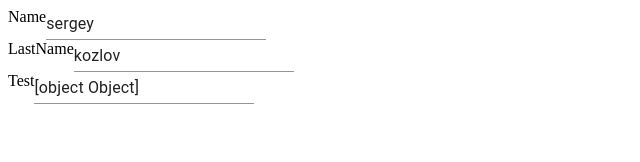
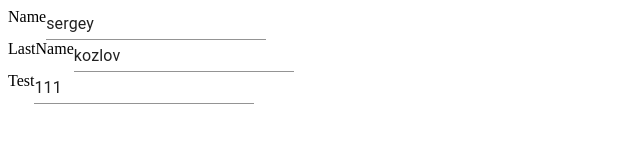
Before and after one commit to SergeyWebDeveloper/form-cbgr, a React (Create React App) app: page / in a window 1280 px wide. Shown: the top 162 px of the page, without its empty margins (0-640 px from the left). Built offline with nearby package versions, Linux system fonts and the light colour scheme.

Commit message:
перенес компоненты по папкам

```diff
--- a/src/App.tsx
+++ b/src/App.tsx
@@ -1,40 +1,13 @@
-import React, { useContext } from "react";
+import React from "react";
 import Input from "./ui/components/Input";
-import { changeField } from "./core/features/formSlice";
-import { useDispatch, useSelector } from "react-redux";
-import get from "lodash/get";
-import { IComponentBaseProps } from "./ui/interfaces/components";
-
-const idContext = React.createContext<any>(null);
-
-const Form = ({ children, id }: any) => {
-  const Provider = idContext.Provider;
-  const value = useSelector(state => get(state, `form.${id}.values`));
-  return <Provider value={{ id }}>{children(value)}</Provider>;
-};
-
-const Field = ({ component: Component, ...rest }: IComponentBaseProps<any>) => {
-  const ctx = useContext(idContext);
-  const valueComponent = useSelector(state => {
-    return get(state, `form.${ctx.id}.values.${rest.name}`);
-  });
-  const dispatch = useDispatch();
-  const handleChange = (value: any) => {
-    dispatch(changeField({ ...value, id: ctx.id }));
-  };
-  return (
-    <div>
-      <label htmlFor={rest.name}>{rest.label}</label>
-      <Component {...rest} onChange={handleChange} value={valueComponent} />
-    </div>
-  );
-};
+import Field from "./core/components/Field";
+import Form from "./core/components/Form";
 
 const App: React.FC = () => {
   return (
     <div className="App">
-      <Form id={"test"}>
-        {(value: any) => {
+      <Form idMeta={"test"}>
+        {({ valueComponents, idMeta }: any) => {
           return (
             <>
               <Field
@@ -43,7 +16,6 @@
                 disabled={false}
                 required={true}
                 label={"Name"}
-                value={"111111"}
               />
               <Field
                 component={Input}
@@ -52,7 +24,7 @@
                 required={false}
                 label={"LastName"}
               />
-              <Field component={Input} name={"test"} label={"Test"} />
+              <Field component={Input} name={"test.prop"} label={"Test"} />
             </>
           );
         }}
--- /dev/null
+++ b/src/core/components/Field.tsx
@@ -0,0 +1,26 @@
+import React, { useContext } from "react";
+import get from "lodash/get";
+
+import { IComponentBaseProps } from "../../ui/interfaces/components";
+import { useDispatch, useSelector } from "react-redux";
+import { changeField } from "../features/formSlice";
+import { contextForm } from "../context/form";
+
+const Field = ({ component: Component, ...rest }: IComponentBaseProps<any>) => {
+  const ctx = useContext(contextForm);
+  const valueComponent = useSelector(state => {
+    return get(state, `form.${ctx.idMeta}.values.${rest.name}`);
+  });
+  const dispatch = useDispatch();
+  const handleChange = (value: any) => {
+    dispatch(changeField({ ...value, id: ctx.idMeta }));
+  };
+  return (
+    <div>
+      <label htmlFor={rest.name}>{rest.label}</label>
+      <Component {...rest} onChange={handleChange} value={valueComponent} />
+    </div>
+  );
+};
+
+export default Field;
--- /dev/null
+++ b/src/core/components/Form.tsx
@@ -0,0 +1,19 @@
+import React from "react";
+import get from "lodash/get";
+import { useSelector } from "react-redux";
+
+import { contextForm } from "../context/form";
+
+const Form = ({ children, idMeta }: any) => {
+  const { Provider } = contextForm;
+  const valueComponents = useSelector(state =>
+    get(state, `form.${idMeta}.values`)
+  );
+  const data = {
+    valueComponents,
+    idMeta
+  };
+  return <Provider value={{ idMeta }}>{children(data)}</Provider>;
+};
+
+export default Form;
--- /dev/null
+++ b/src/core/context/form.ts
@@ -0,0 +1,9 @@
+import React from "react";
+
+export interface IFormContext {
+  idMeta: string;
+}
+
+export const contextForm = React.createContext<IFormContext>({
+  idMeta: ""
+});
--- a/src/ui/components/Input.tsx
+++ b/src/ui/components/Input.tsx
@@ -1,4 +1,4 @@
-import React, { ChangeEvent } from "react";
+import React, { ChangeEvent, memo } from "react";
 import TextField from "@material-ui/core/TextField";
 import { IComponentBaseProps } from "../interfaces/components";
 
@@ -19,6 +19,7 @@
     onChange(data);
   };
   const formatValueComponent = formatValue ? formatValue(value) : value;
+  console.log(formatValueComponent);
   return (
     <TextField
       disabled={disabled}
@@ -35,4 +36,4 @@
   value: ""
 };
 
-export default Input;
+export default memo(Input);
```
